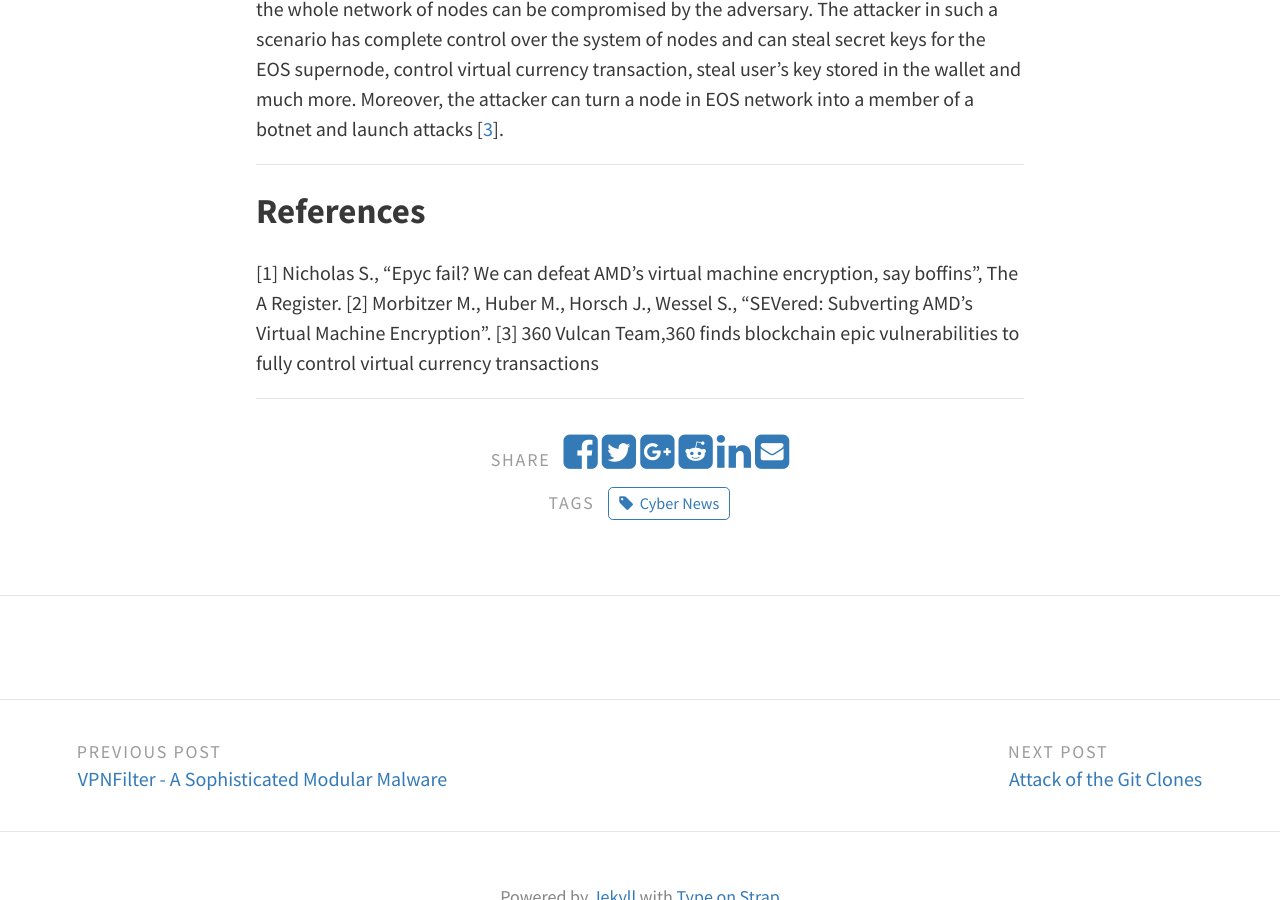
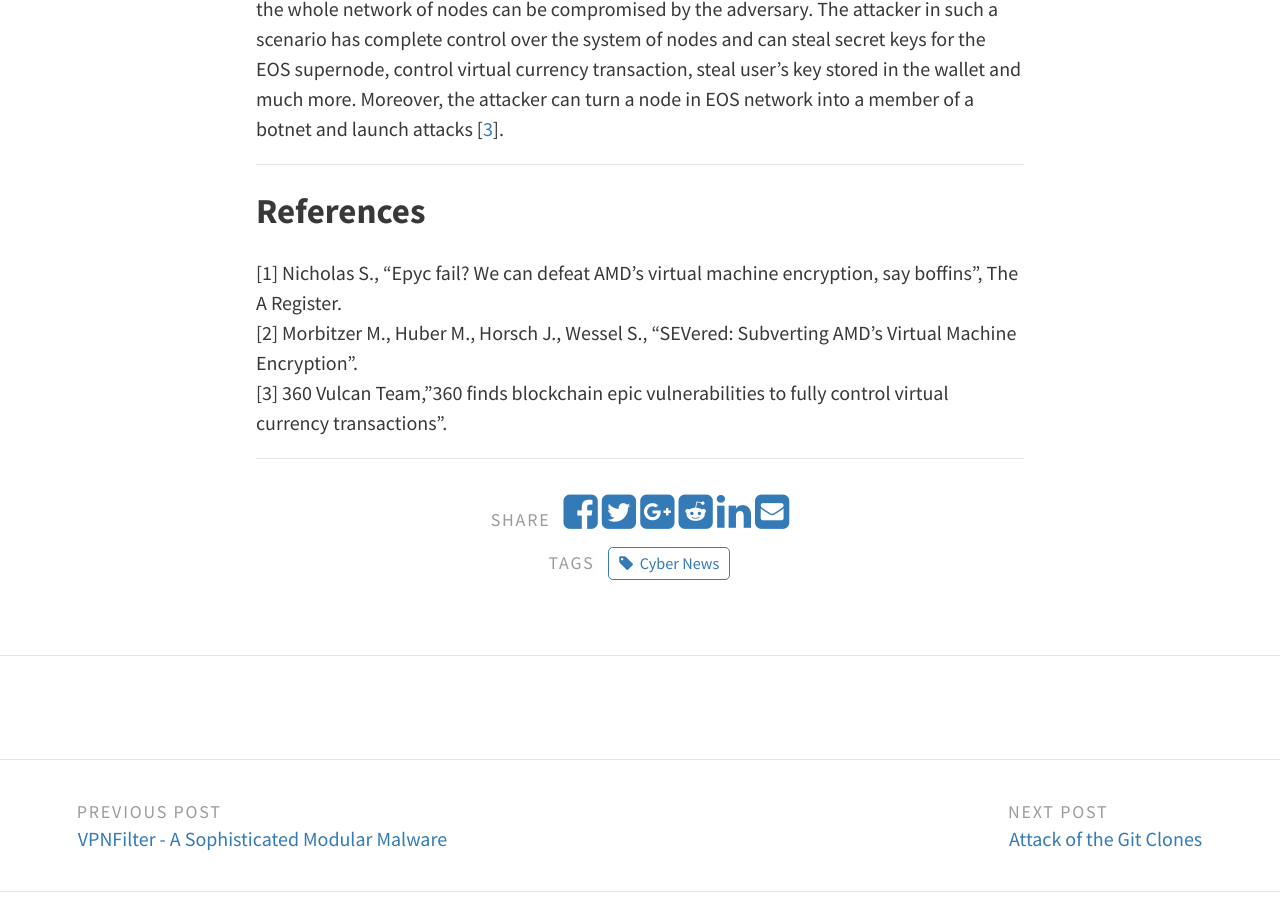
Before and after one commit to starlordphr/rajput-on-security, a Jekyll site: the page built from _posts/2018-06-02-epyc-processors.md, in a window 1280 px wide and 900 px high, scrolled down 1219 px. Built offline with Jekyll 4.4.1, drawn with Linux system fonts in a browser that asks for light colours; comment, search, counter and statistics services are not loaded.

```diff
--- a/_posts/2018-06-02-epyc-processors.md
+++ b/_posts/2018-06-02-epyc-processors.md
@@ -22,9 +22,9 @@ This seems like a very interesting idea and we will talk about this in a separat
 ---
 
 ## References
-\[1\] Nicholas S., "Epyc fail? We can defeat AMD's virtual machine encryption, say boffins", The A Register.
-\[2\] Morbitzer M., Huber M., Horsch J., Wessel S., "SEVered: Subverting AMD’s Virtual Machine Encryption".
-\[3\] 360 Vulcan Team,360 finds blockchain epic vulnerabilities to fully control virtual currency transactions
+\[1\] Nicholas S., "Epyc fail? We can defeat AMD's virtual machine encryption, say boffins", The A Register.<br />
+\[2\] Morbitzer M., Huber M., Horsch J., Wessel S., "SEVered: Subverting AMD’s Virtual Machine Encryption".<br />
+\[3\] 360 Vulcan Team,"360 finds blockchain epic vulnerabilities to fully control virtual currency transactions".<br />
 
 [1]: https://www.theregister.co.uk/2018/05/25/amd_epyc_sev_vm_encryption_bypass/ "Epyc fail? We can defeat AMD's virtual machine encryption, say boffins"
 [2]: https://arxiv.org/pdf/1805.09604.pdf "SEVered: Subverting AMD’s Virtual Machine Encryption"
```
